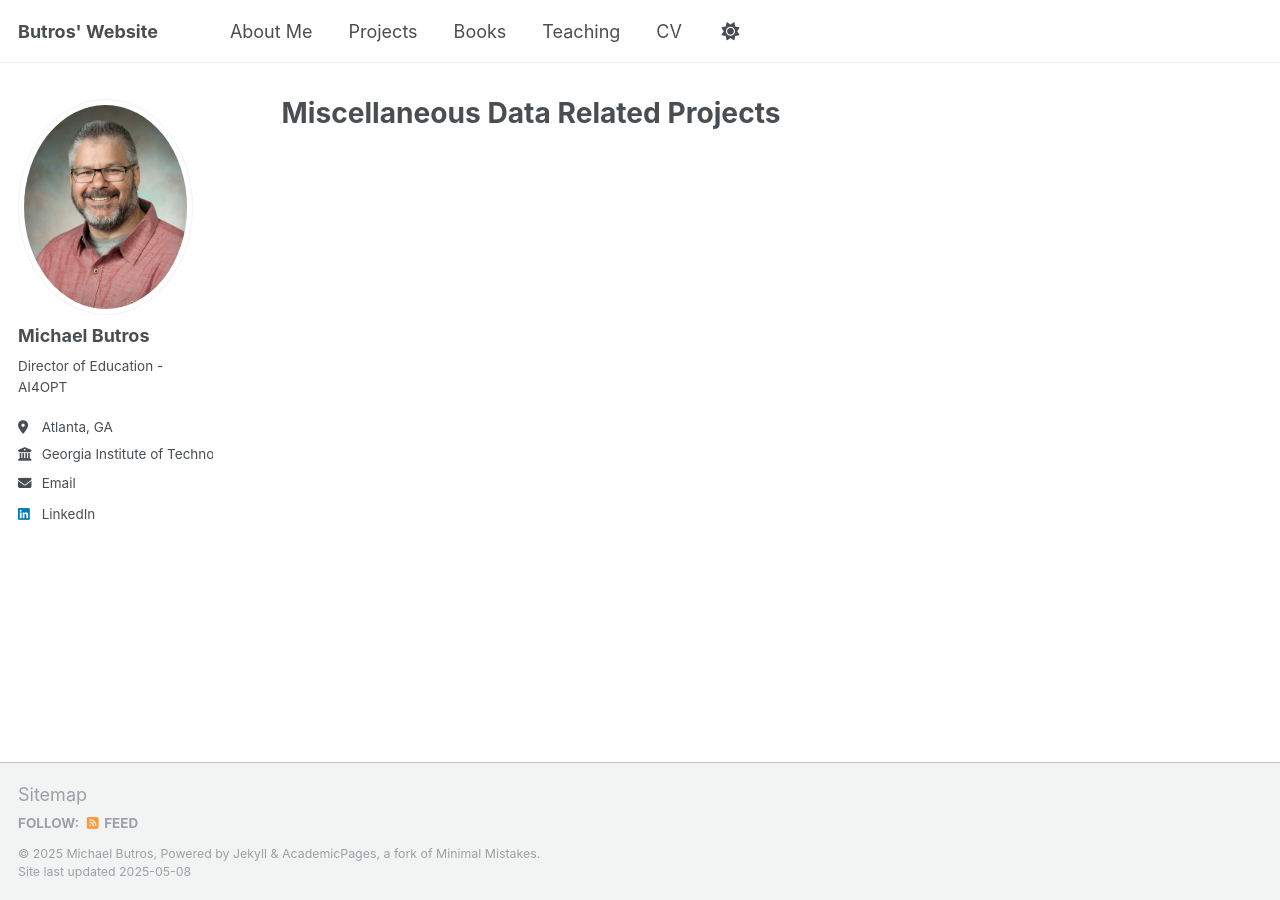
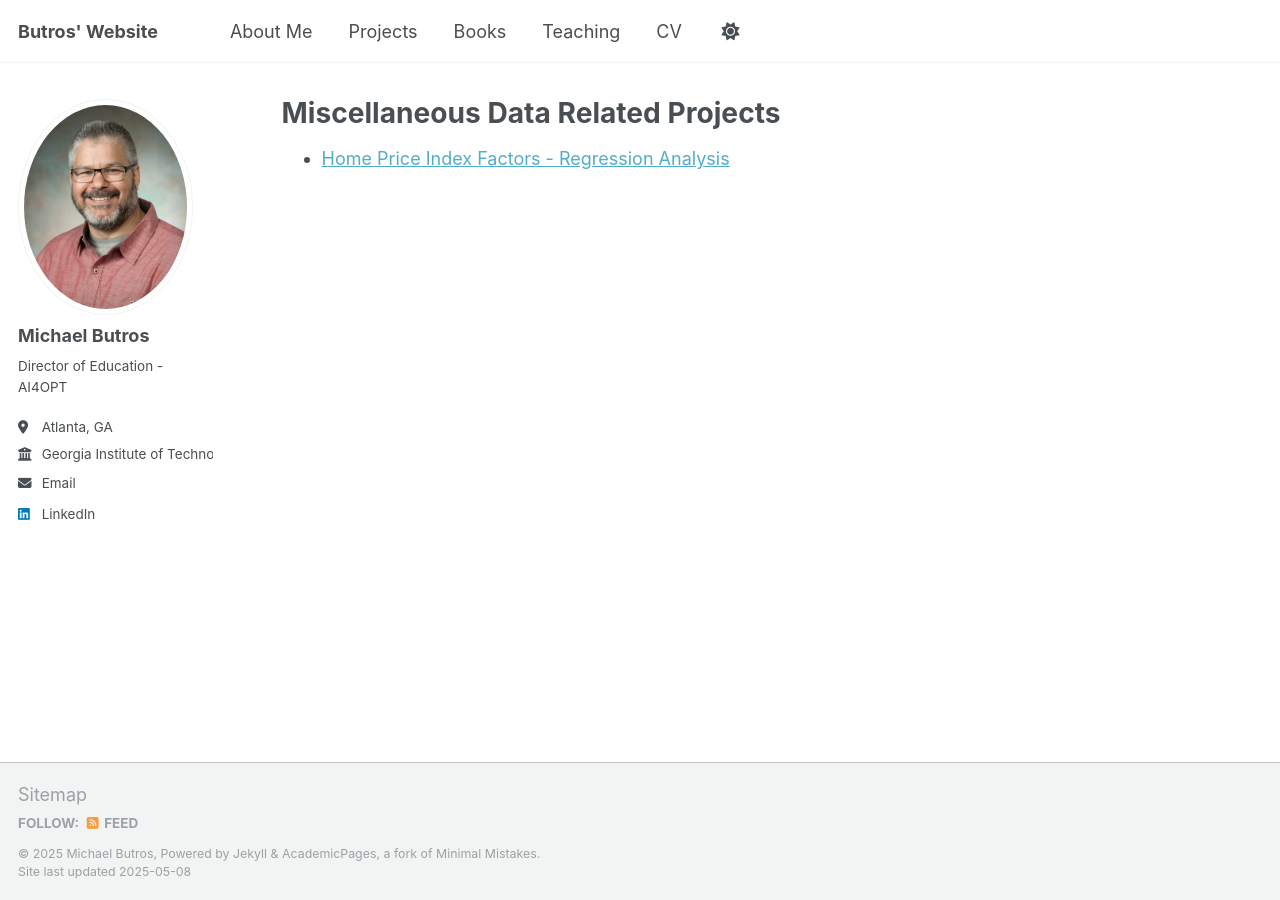
Before and after one commit to MButros/MButros.github.io, a Jekyll site: the page built from _pages/stuff.md, in a window 1280 px wide. Built offline with Jekyll 4.4.1, drawn with Linux system fonts in a browser that asks for light colours.

Commit message:
Update stuff.md

```diff
--- a/_pages/stuff.md
+++ b/_pages/stuff.md
@@ -8,3 +8,5 @@ redirect_from:
 ---
 
 {% include base_path %}
+
+* [Home Price Index Factors - Regression Analysis ](../files/AnalysisButros.pdf)
```
